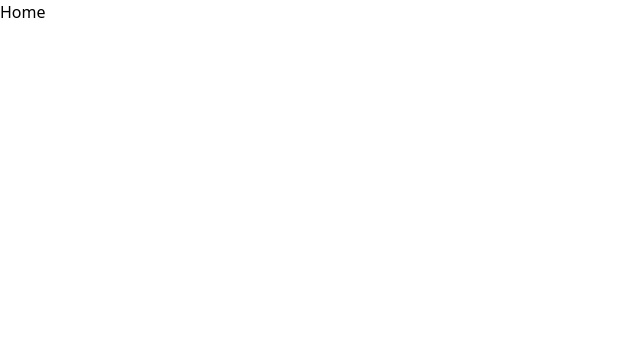
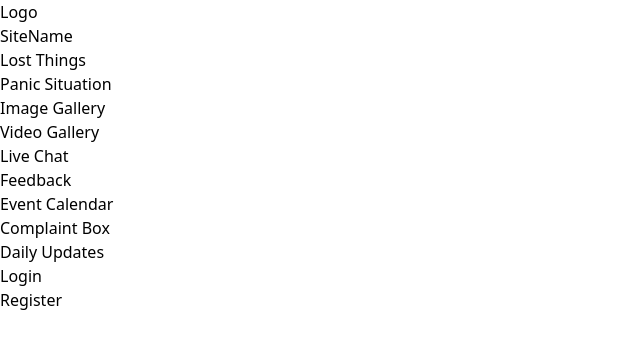
Before and after one commit to TusharUtane07/FinalYearProject, a React (Vite) app: page / in a window 1280 px wide. Shown: the top 348 px of the page, without its empty margins (0-640 px from the left). Built offline with nearby package versions, Linux system fonts and the light colour scheme.

Commit message:
Added routes to navigate through Navbar

```diff
--- /dev/null
+++ b/src/components/Navbar.tsx
@@ -0,0 +1,51 @@
+import { NavLink } from "react-router-dom";
+
+const Navbar = () => {
+	return (
+		<div>
+			<div>
+				<div className="bg-blue-500 text-black">Logo</div>
+				<div className="bg-blue-500 text-black">SiteName</div>
+			</div>
+			<div>
+				<ul>
+					<NavLink to={"/lost-things"}>
+						<li>Lost Things</li>
+					</NavLink>
+					<NavLink to={"/panic-situation"}>
+						<li>Panic Situation</li>
+					</NavLink>
+					<NavLink to={"/image-gallery"}>
+						<li>Image Gallery</li>
+					</NavLink>
+					<NavLink to={"/video-gallery"}>
+						<li>Video Gallery</li>
+					</NavLink>
+					<NavLink to={"/live-chat"}>
+						<li>Live Chat</li>
+					</NavLink>
+					<NavLink to={"/feedback"}>
+						<li>Feedback</li>
+					</NavLink>
+					<NavLink to={"/event-calendar"}>
+						<li>Event Calendar</li>
+					</NavLink>
+					<NavLink to={"/complaint-box"}>
+						<li>Complaint Box</li>
+					</NavLink>
+					<NavLink to={"/daily-updates"}>
+						<li>Daily Updates</li>
+					</NavLink>
+					<NavLink to={"/login"}>
+						<li>Login</li>
+					</NavLink>
+					<NavLink to={"/register"}>
+						<li>Register</li>
+					</NavLink>
+				</ul>
+			</div>
+		</div>
+	);
+};
+
+export default Navbar;
--- a/src/pages/Home.tsx
+++ b/src/pages/Home.tsx
@@ -1,7 +1,11 @@
-import React from "react";
+import Navbar from "../components/Navbar";
 
 const Home = () => {
-	return <div>Home</div>;
+	return (
+		<div>
+			<Navbar />
+		</div>
+	);
 };
 
 export default Home;
```
